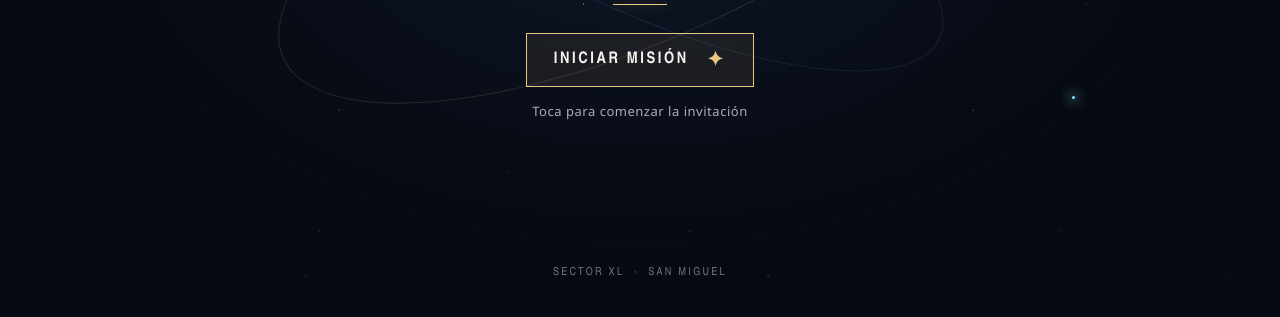
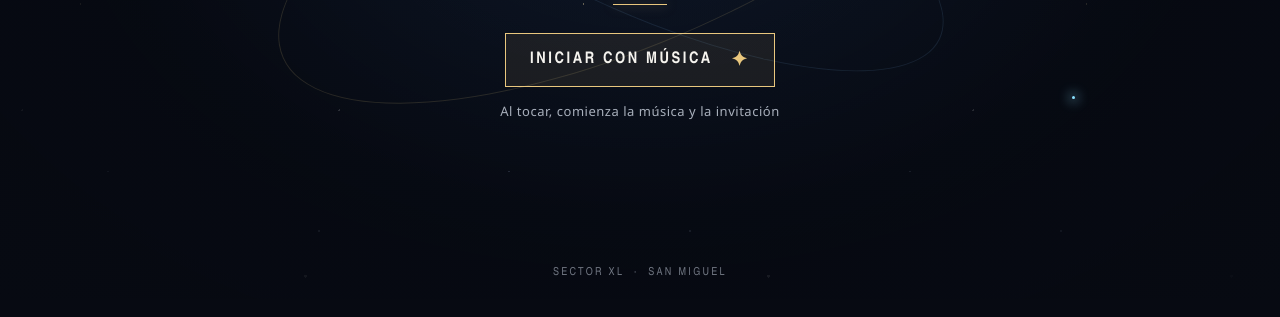
Before and after one commit to castjdd01/invitacion-ever-40, a plain HTML site: page index.html in a window 1280 px wide. Shown: the part 501-818 px from the top of the page. Drawn offline with Linux system fonts and the light colour scheme.

Commit message:
Clarify that the mission starts with music

```diff
--- a/index.html
+++ b/index.html
@@ -42,9 +42,9 @@
         <h1 id="opening-title">Hace mucho tiempo,<br>en una galaxia muy,<br>muy lejana...</h1>
         <div class="opening-rule" aria-hidden="true"></div>
         <button class="mission-button" id="start-mission" type="button">
-          <span>Iniciar misión</span><span class="button-star" aria-hidden="true">✦</span>
+          <span>Iniciar con música</span><span class="button-star" aria-hidden="true">✦</span>
         </button>
-        <p class="opening-hint">Toca para comenzar la invitación</p>
+        <p class="opening-hint">Al tocar, comienza la música y la invitación</p>
       </div>
       <div class="opening-coordinates" aria-hidden="true">SECTOR XL&nbsp; · &nbsp;SAN MIGUEL</div>
     </section>
```
